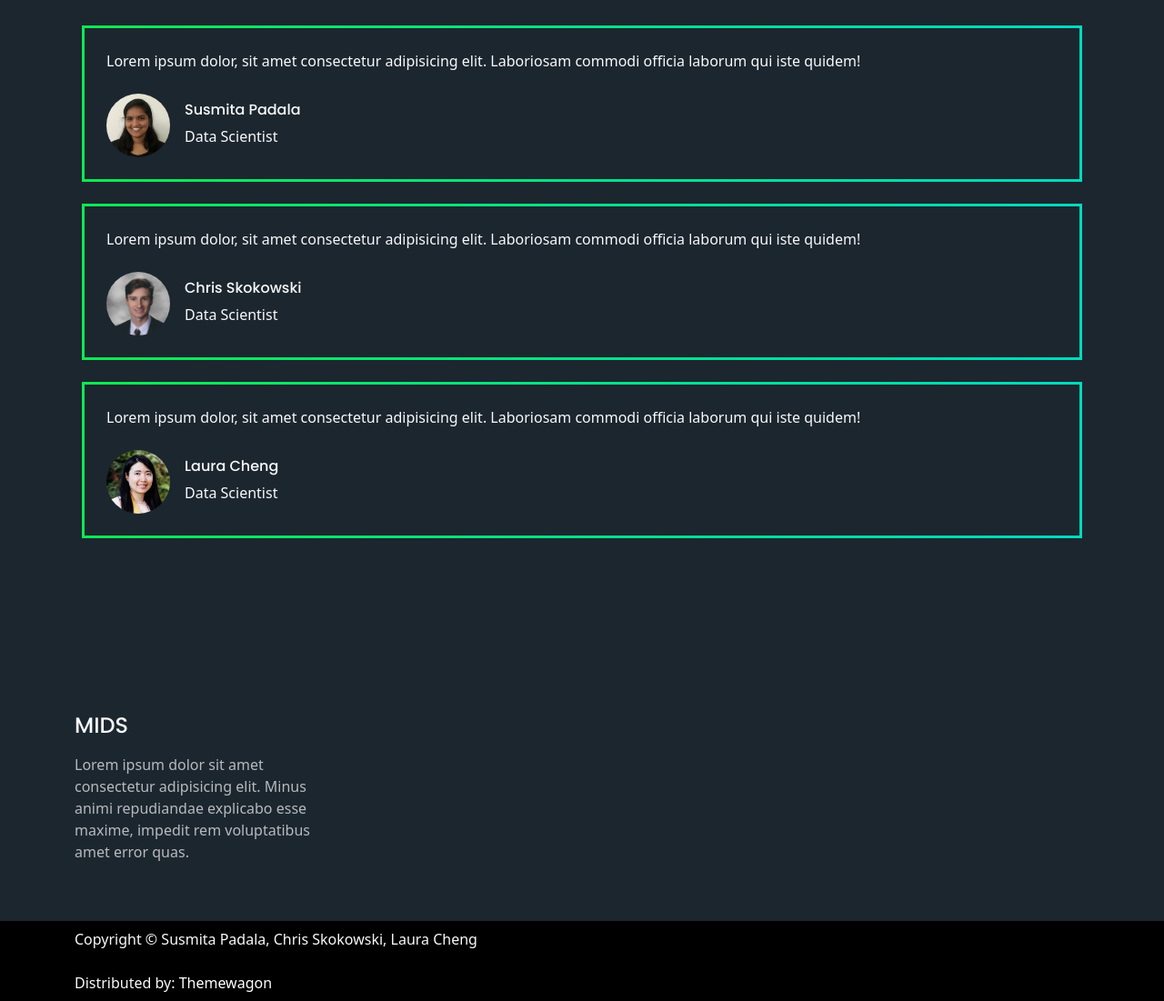
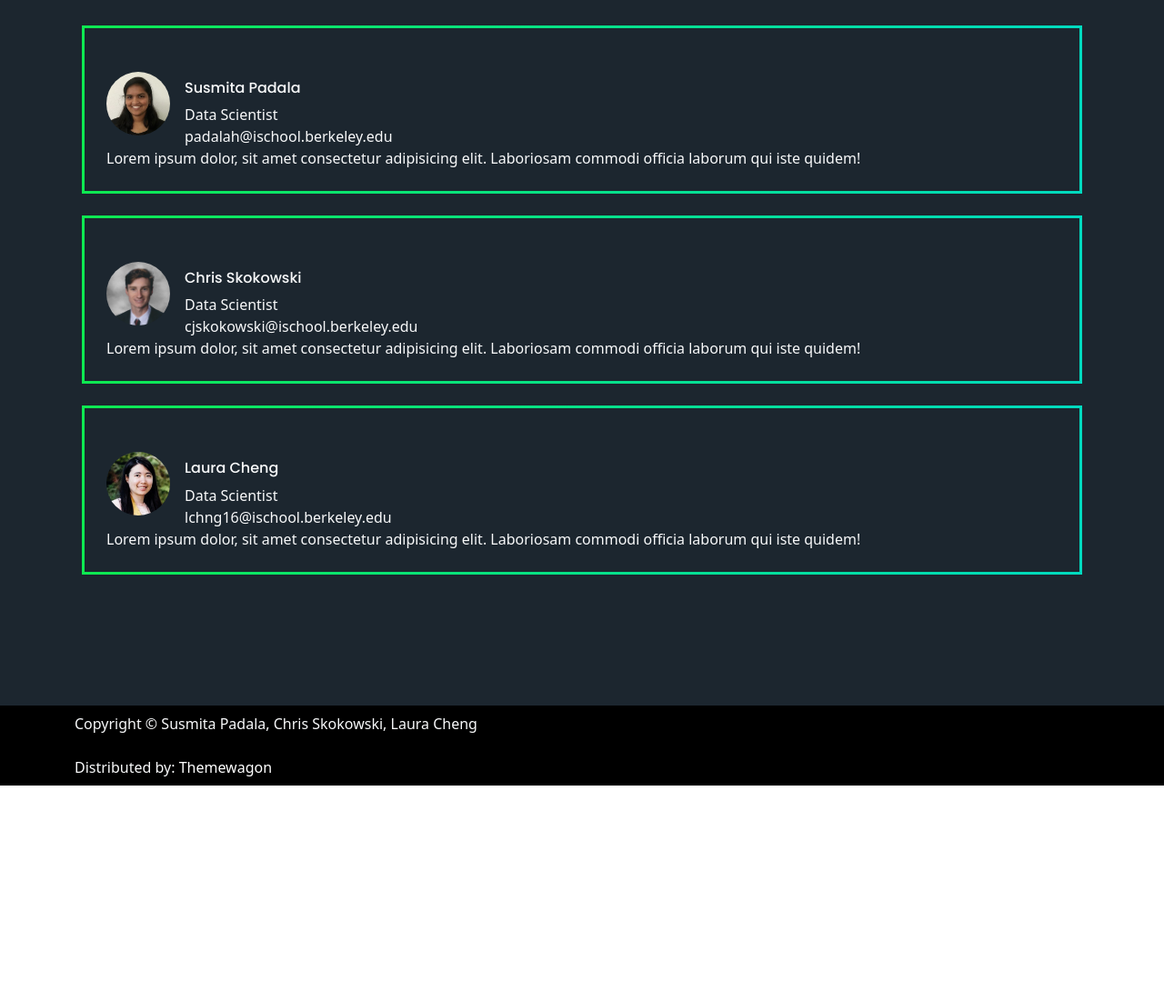
Before and after one commit to lchng16/roadsegmentation, a plain HTML site: page index.html in a window 1280 px wide. Shown: the part 5500-6601 px from the top of the page at 91% size. After the commit the page ends 6364 px from the top, so only its background shows below. Drawn offline with Linux system fonts and the light colour scheme.

Commit message:
Update index.html

```diff
--- a/index.html
+++ b/index.html
@@ -258,7 +258,7 @@
                             <p>Best performing model in terms of loss, accuracy, and epoch duration</p>
                         </div>
 
-                    </div>ries!!
+                    </div>
 
                 </div>
 
@@ -320,8 +320,6 @@
             <div class="row p-2" data-aos="zoom-in">
                 <div class="col-lg-12">
 				<div class="testimonial-card p-4">
-                                        <p>Lorem ipsum dolor, sit amet consectetur adipisicing elit. Laboriosam commodi officia laborum qui iste quidem!</p>
-
                                         <div class="d-flex pt-4">
                                             <div>
                                                 <img class="avatar" src="./assets/images/susmita.png" alt="Picture of Susmita">
@@ -329,13 +327,13 @@
                                             <div class="ms-3 pt-2">
                                                 <h6>Susmita Padala</h6>
                                                 <p>Data Scientist</p>
+                                                <p>padalah@ischool.berkeley.edu</p>
                                             </div>
                                         </div>
+                                        <p>Lorem ipsum dolor, sit amet consectetur adipisicing elit. Laboriosam commodi officia laborum qui iste quidem!</p>
                                     </div>
 									<br>
 				<div class="testimonial-card p-4">
-                                        <p>Lorem ipsum dolor, sit amet consectetur adipisicing elit. Laboriosam commodi officia laborum qui iste quidem!</p>
-
                                         <div class="d-flex pt-4">
                                             <div>
                                                 <img class="avatar" src="./assets/images/testimonial-2.jpg" alt="Picture of Chris">
@@ -343,13 +341,13 @@
                                             <div class="ms-3 pt-2">
                                                 <h6>Chris Skokowski</h6>
                                                 <p>Data Scientist</p>
+                                                <p>cjskokowski@ischool.berkeley.edu</p>
                                             </div>
                                         </div>
+                                        <p>Lorem ipsum dolor, sit amet consectetur adipisicing elit. Laboriosam commodi officia laborum qui iste quidem!</p>
                                     </div>
 									<br>
 				<div class="testimonial-card p-4">
-                                        <p>Lorem ipsum dolor, sit amet consectetur adipisicing elit. Laboriosam commodi officia laborum qui iste quidem!</p>
-
                                         <div class="d-flex pt-4">
                                             <div>
                                                 <img class="avatar" src="./assets/images/testimonial-3.jpg" alt="Picture of Laura">
@@ -357,8 +355,10 @@
                                             <div class="ms-3 pt-2">
                                                 <h6>Laura Cheng</h6>
                                                 <p>Data Scientist</p>
+                                                <p>lchng16@ischool.berkeley.edu</p>
                                             </div>
                                         </div>
+                                        <p>Lorem ipsum dolor, sit amet consectetur adipisicing elit. Laboriosam commodi officia laborum qui iste quidem!</p>
                                     </div>
 
                 </div> <!-- end of col -->
@@ -368,7 +368,7 @@
 
 
     <!-- Footer -->
-    <section class="footer text-light">
+    <!--<section class="footer text-light">
         <div class="container">
             <div class="row" data-aos="fade-right">
                 <div class="col-lg-3 py-4 py-md-5">
@@ -379,9 +379,9 @@
                     </div>
                 </div> <!-- end of col -->
 
-            </div> <!-- end of row -->
-        </div> <!-- end of container -->
-    </section> <!-- end of footer -->
+          <!--  </div> <!-- end of row -->
+        <!--  </div> <!-- end of container -->
+    <!--  </section> <!-- end of footer -->
 
 
     <!-- Bottom -->
```
